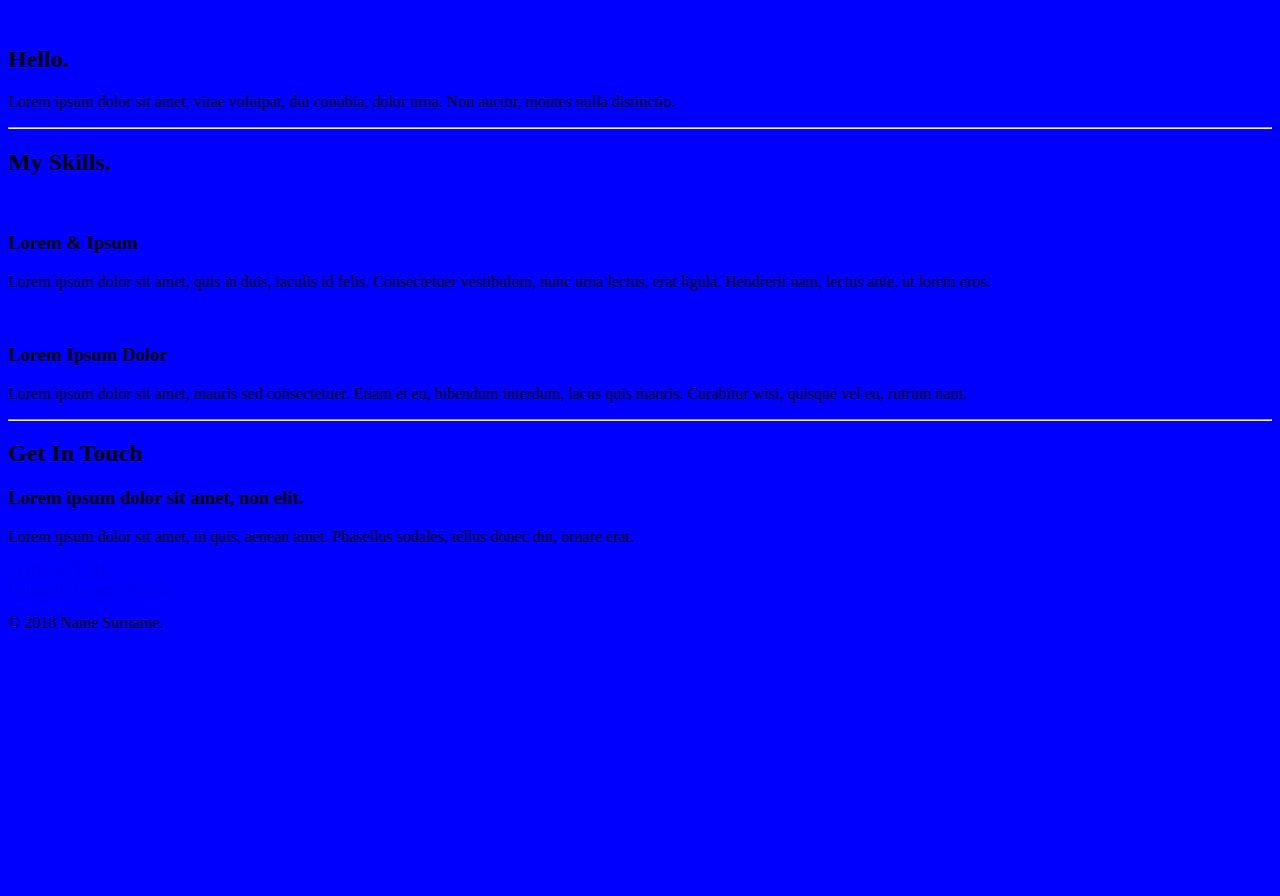
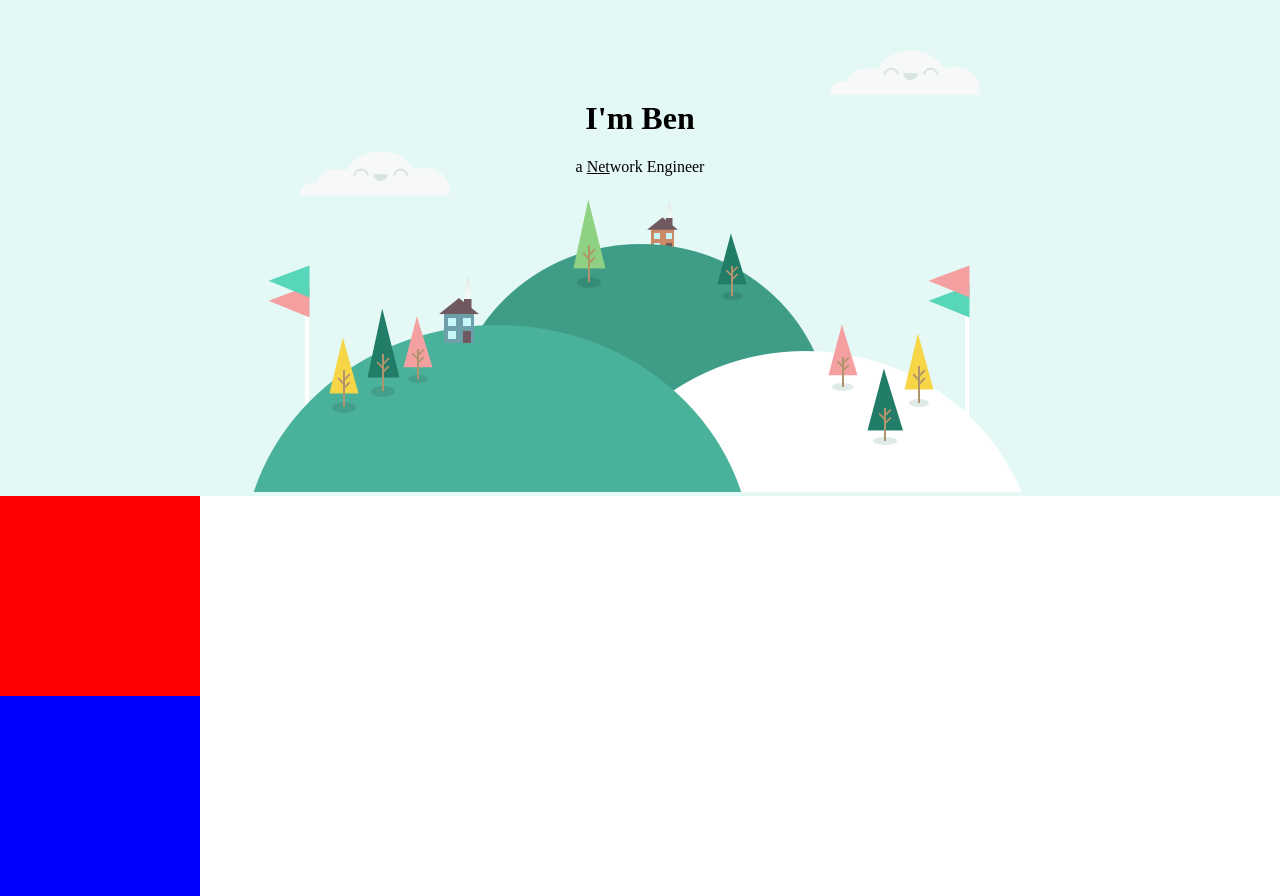
Before and after one commit to zhianli/WebDevelopment, a plain HTML site: page cssMySite/index.html in a window 1280 px wide. Before the commit the page ends 800 px from the top, so only its background shows below. Drawn offline with Linux system fonts and the light colour scheme.

Commit message:
added images and style

```diff
--- a/cssMySite/css/styles.css
+++ b/cssMySite/css/styles.css
@@ -1,3 +1,42 @@
 body {
+    margin: 0;
+    text-align: center;
+}
+
+h1{
+    margin-top: 0;
+}
+
+.top-container {
+    background-color: #E4F9F5;
+    position: relative;
+    padding-top: 100px;
+}
+
+.middle-container {
+    width: 200px;
+    height: 200px;
+    background-color: red;
+}
+
+.bottom-container {
+    width: 200px;
+    height: 200px;
     background-color: blue;
 }
+
+.net {
+    text-decoration: underline;
+}
+
+.top-cloud {
+    position: absolute;
+    right: 300px;
+    top: 50px;
+}
+
+.bottom-cloud{
+    position: absolute;
+    left: 300px;
+    bottom: 300px;
+}
--- a/cssMySite/index.html
+++ b/cssMySite/index.html
@@ -7,41 +7,16 @@
         <link rel="icon" href="favicon.ico">
     </head>
     <body>
-        <div class="middle-container">
-            <div class="profile">
-              <img src="" alt="">
-              <h2>Hello.</h2>
-              <p>Lorem ipsum dolor sit amet, vitae volutpat, dui conubia, dolor urna. Non auctor, montes nulla distinctio.</p>
-            </div>
-            <hr>
-            <div class="skills">
-              <h2>My Skills.</h2>
-              <div class="skill-row">
-                <img class="" src="" alt="">
-                <h3>Lorem & Ipsum</h3>
-                <p>Lorem ipsum dolor sit amet, quis in duis, iaculis id felis. Consectetuer vestibulum, nunc urna lectus, erat ligula. Hendrerit nam, lectus ante, ut lorem eros.</p>
-              </div>
-              <div class="skill-row">
-                <img class="" src="" alt="">
-                <h3>Lorem Ipsum Dolor</h3>
-                <p>Lorem ipsum dolor sit amet, mauris sed consectetuer. Etiam et eu, bibendum interdum, lacus quis mauris. Curabitur wisi, quisque vel eu, rutrum nam.</p>
-              </div>
-            </div>
-            <hr>
-            <div class="contact-me">
-              <h2>Get In Touch</h2>
-              <h3>Lorem ipsum dolor sit amet, non elit.</h3>
-              <p>Lorem ipsum dolor sit amet, in quis, aenean amet. Phasellus sodales, tellus donec dui, ornare erat.</p>
-              <a class="btn" href="mailto:name@email.com">CONTACT ME</a>
-            </div>
-          </div>
+        <div class="top-container">
+            <img class="top-cloud" src="images/cloud.png" alt="cloud-img">
+            <h1>I'm Ben</h1>
+            <p>a <span class="net">Net</span>work Engineer</p>
+            <img class="bottom-cloud" src="images/cloud.png" alt="cloud-img">
+            <img src="images/mountain.png" alt="mountain-img">
+        </div>
+        <div class="middle-container"></div>
 
+        <div class="bottom-container"></div>
 
-          <div class="bottom-container">
-            <a class="footer-link" href="https://www.linkedin.com/">LinkedIn</a>
-            <a class="footer-link" href="https://twitter.com/">Twitter</a>
-            <a class="footer-link" href="https://www.appbrewery.co/">Website</a>
-            <p>© 2018 Name Surname.</p>
-          </div>
     </body>
 </html>
```
Also changed, not shown: cssMySite/images/cloud.png (added), cssMySite/images/mountain.png (added).
